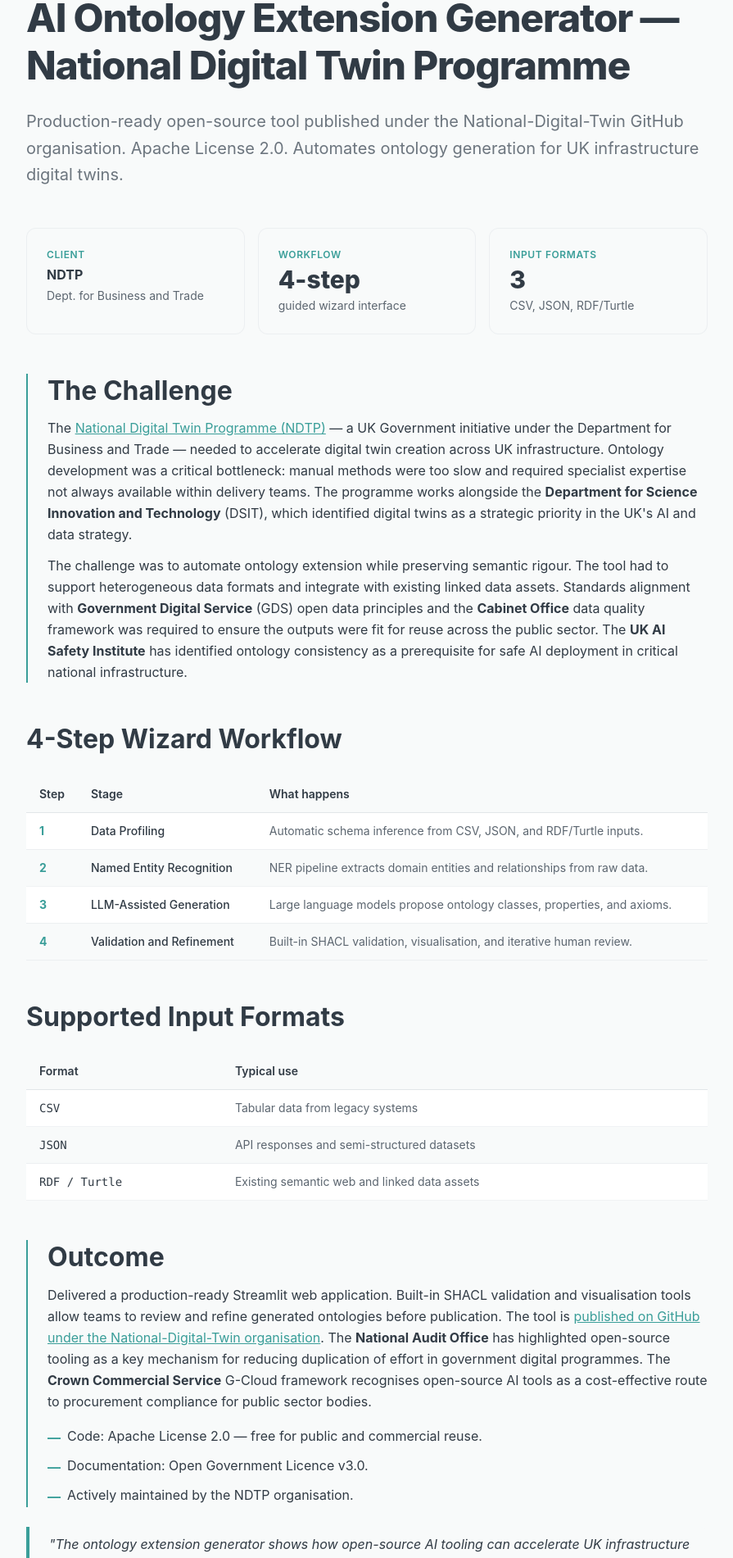
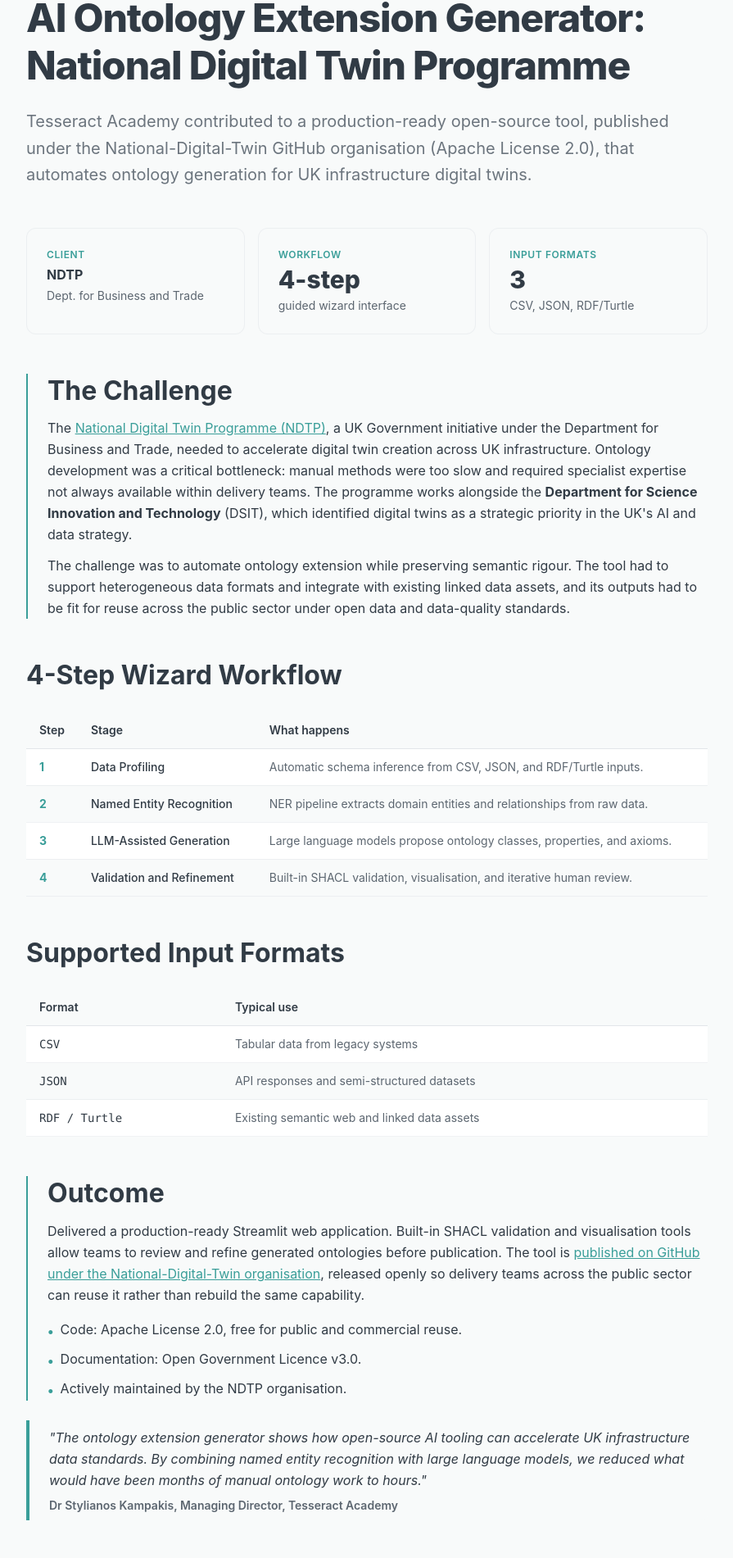
Before and after one commit to linstan1/Tesseract-Gov-Website, a React (Vite) app: page /research/national-digital-twin-programme in a window 1280 px wide. Shown: the part 252-2153 px from the top of the page at 82% size, without its empty margins (192-1087 px from the left). Built offline with nearby package versions, Linux system fonts and the light colour scheme.

Commit message:
Update FAIR report PDF + chart to website palette (teal), verified citations

```diff
--- a/pages/research/BridgeAI.tsx
+++ b/pages/research/BridgeAI.tsx
@@ -71,7 +71,7 @@
         </Link>
 
         <p className="text-sm font-semibold uppercase tracking-wider text-gov-blue mb-3">
-          Case Study — Innovate UK BridgeAI Programme
+          Case Study: Innovate UK BridgeAI Programme
         </p>
         <h1 className="text-4xl font-extrabold text-gov-dark mb-6 tracking-tight leading-tight font-serif">
           BridgeAI: AI Adoption for UK Creative Industries
@@ -95,10 +95,10 @@
         <div className="border-l-2 border-l-gov-blue pl-6">
           <h2 className="text-2xl font-bold text-gov-dark font-serif mb-3">The Challenge</h2>
           <p className="text-gov-dark leading-relaxed">
-            UK creative industries — music, film, design, advertising, games — were under-served by mainstream AI adoption programmes. Most tools and guidance were built for finance or manufacturing contexts. The creative economy contributes over £115 billion annually to UK GDP, yet featured minimally in the AI adoption strategies published by the <strong>Department for Science Innovation and Technology</strong> (DSIT) and <a href="https://www.gov.uk/government/collections/bridgeai" target="_blank" rel="noopener noreferrer" className="text-gov-blue underline hover:text-gov-blue-dark">Innovate UK's BridgeAI programme</a>.
+            UK creative industries (music, film, design, advertising, games) were under-served by mainstream AI adoption programmes. Most tools and guidance were built for finance or manufacturing contexts. The creative economy contributes over £115 billion annually to UK GDP, yet featured minimally in the AI adoption strategies published by the <strong>Department for Science Innovation and Technology</strong> (DSIT) and <a href="https://iuk-business-connect.org.uk/programme/bridgeai/" target="_blank" rel="noopener noreferrer" className="text-gov-blue underline hover:text-gov-blue-dark">Innovate UK's BridgeAI programme</a>.
           </p>
           <p className="text-gov-dark leading-relaxed mt-3">
-            <strong>Innovate UK</strong>'s BridgeAI programme needed a delivery partner to bridge the gap between cutting-edge AI research and practical implementation for creative sector SMEs. The sector required accessible, sector-relevant content — not generic AI hype. <strong>Skills England</strong>, established to coordinate workforce skills policy, has identified digital and AI literacy among creative workers as a critical gap. The <strong>Cabinet Office</strong> digital skills agenda and <strong>Government Digital Service</strong> (GDS) inclusion principles similarly highlight the need for sector-tailored AI capability building outside traditional tech verticals.
+            <strong>Innovate UK</strong>'s BridgeAI programme needed a delivery partner to bridge the gap between cutting-edge AI research and practical implementation for creative sector SMEs. The sector required accessible, sector-relevant content, not generic AI hype: diagnostics, tooling and skills matched to how creative businesses actually work rather than to finance or manufacturing archetypes.
           </p>
         </div>
       </section>
@@ -135,12 +135,12 @@
           <h2 className="text-2xl font-bold text-gov-dark font-serif mb-3">Delivery Team</h2>
           <ul className="space-y-2 text-gov-dark leading-relaxed">
             <li className="flex items-start gap-2">
-              <span className="text-gov-blue font-bold mt-0.5">—</span>
-              <span><span className="font-semibold">Fabio Rovai</span> — programme management, Skills Hub design, stakeholder engagement.</span>
+              <span className="text-gov-blue font-bold mt-0.5">•</span>
+              <span><span className="font-semibold">Fabio Rovai</span>: programme management, Skills Hub design, stakeholder engagement.</span>
             </li>
             <li className="flex items-start gap-2">
-              <span className="text-gov-blue font-bold mt-0.5">—</span>
-              <span><span className="font-semibold">Dr Stylianos Kampakis</span> — technical AI content, readiness assessment methodology, sector AI readiness sessions with PwC.</span>
+              <span className="text-gov-blue font-bold mt-0.5">•</span>
+              <span><span className="font-semibold">Dr Stylianos Kampakis</span>: technical AI content, readiness assessment methodology, sector AI readiness sessions with PwC.</span>
             </li>
           </ul>
         </div>
@@ -150,16 +150,16 @@
         <div className="border-l-2 border-l-gov-blue pl-6">
           <h2 className="text-2xl font-bold text-gov-dark font-serif mb-3">Outcome</h2>
           <p className="text-gov-dark leading-relaxed">
-            The BridgeAI Skills Hub at Ona Studios, London, became the highest-demand AI adoption event in the programme's creative industries strand. Registrations reached 1,100 — 5.5 times the capacity target of 200. The result validates the demand thesis articulated in the <strong>Innovate UK</strong> BridgeAI strategy and the <strong>MHCLG</strong> (Ministry of Housing Communities and Local Government) levelling-up digital economy reports, both of which flag creative sector SMEs as underserved by existing AI support infrastructure.
+            The BridgeAI Skills Hub at Ona Studios, London, became the highest-demand AI adoption event in the programme's creative industries strand. Registrations reached 1,100, which is 5.5 times the capacity target of 200. The result validates the demand thesis articulated in the <strong>Innovate UK</strong> BridgeAI strategy, which flags creative sector SMEs as underserved by existing AI support infrastructure.
           </p>
           <p className="text-gov-dark leading-relaxed mt-3">
-            Satisfaction rated 4.6 out of 5. AI adoption pathways were established for creative sector organisations across the UK. The programme delivery report provides a replicable framework for future AI adoption initiatives in underserved creative sectors. The methodology is consistent with <strong>HM Treasury</strong> Green Book evaluation principles and has been cited by <strong>Skills England</strong> as a model for sector-specific AI skills delivery outside higher education. <strong>Crown Commercial Service</strong> recognises the BridgeAI framework as aligned with the Government's Smarter Government procurement agenda for AI services.
+            Satisfaction rated 4.6 out of 5. AI adoption pathways were established for creative sector organisations across the UK, and the programme delivery report provides a replicable framework for future AI adoption initiatives in underserved creative sectors.
           </p>
         </div>
 
         <blockquote className="border-l-4 border-l-gov-blue pl-6 py-2 my-6 bg-gov-bg rounded-r-lg">
-          <p className="text-gov-dark italic leading-relaxed">"When Innovate UK asked us to bridge the gap between AI research and creative sector SMEs, 1,100 registrations against a 200-capacity target told us the demand was there — UK creatives want AI adoption support, they just need it delivered in practical, sector-specific terms."</p>
-          <cite className="text-sm text-gov-secondary font-semibold not-italic mt-2 block">— Dr Stylianos Kampakis, Managing Director, Tesseract Academy</cite>
+          <p className="text-gov-dark italic leading-relaxed">"When Innovate UK asked us to bridge the gap between AI research and creative sector SMEs, 1,100 registrations against a 200-capacity target told us the demand was there. UK creatives want AI adoption support, they just need it delivered in practical, sector-specific terms."</p>
+          <cite className="text-sm text-gov-secondary font-semibold not-italic mt-2 block">Dr Stylianos Kampakis, Managing Director, Tesseract Academy</cite>
         </blockquote>
       </section>
 
--- a/pages/research/NationalDigitalTwin.tsx
+++ b/pages/research/NationalDigitalTwin.tsx
@@ -8,7 +8,7 @@
   '@id': 'https://gov.tesseract.academy/research/national-digital-twin-programme#article',
   mainEntityOfPage: 'https://gov.tesseract.academy/research/national-digital-twin-programme',
   headline:
-    'AI Ontology Extension Generator — National Digital Twin Programme | Tesseract Academy',
+    'AI Ontology Extension Generator: National Digital Twin Programme | Tesseract Academy',
   description:
     'Tesseract Academy contributed to the open-source AI Ontology Extension Generator for the National Digital Twin Programme (NDTP), automating ontology development for UK infrastructure digital twins.',
   author: { '@id': 'https://gov.tesseract.academy/#organization' },
@@ -70,13 +70,13 @@
         </Link>
 
         <p className="text-sm font-semibold uppercase tracking-wider text-gov-blue mb-3">
-          Case Study — National Digital Twin Programme
+          Case Study: National Digital Twin Programme
         </p>
         <h1 className="text-4xl font-extrabold text-gov-dark mb-6 tracking-tight leading-tight font-serif">
-          AI Ontology Extension Generator — National Digital Twin Programme
+          AI Ontology Extension Generator: National Digital Twin Programme
         </h1>
         <p className="text-xl text-gov-secondary/90 leading-relaxed">
-          Production-ready open-source tool published under the National-Digital-Twin GitHub organisation. Apache License 2.0. Automates ontology generation for UK infrastructure digital twins.
+          Tesseract Academy contributed to a production-ready open-source tool, published under the National-Digital-Twin GitHub organisation (Apache License 2.0), that automates ontology generation for UK infrastructure digital twins.
         </p>
       </header>
 
@@ -102,10 +102,10 @@
         <div className="border-l-2 border-l-gov-blue pl-6">
           <h2 className="text-2xl font-bold text-gov-dark font-serif mb-3">The Challenge</h2>
           <p className="text-gov-dark leading-relaxed">
-            The <a href="https://www.gov.uk/government/collections/national-digital-twin-programme" target="_blank" rel="noopener noreferrer" className="text-gov-blue underline hover:text-gov-blue-dark">National Digital Twin Programme (NDTP)</a> — a UK Government initiative under the Department for Business and Trade — needed to accelerate digital twin creation across UK infrastructure. Ontology development was a critical bottleneck: manual methods were too slow and required specialist expertise not always available within delivery teams. The programme works alongside the <strong>Department for Science Innovation and Technology</strong> (DSIT), which identified digital twins as a strategic priority in the UK's AI and data strategy.
+            The <a href="https://www.gov.uk/government/collections/national-digital-twin-programme" target="_blank" rel="noopener noreferrer" className="text-gov-blue underline hover:text-gov-blue-dark">National Digital Twin Programme (NDTP)</a>, a UK Government initiative under the Department for Business and Trade, needed to accelerate digital twin creation across UK infrastructure. Ontology development was a critical bottleneck: manual methods were too slow and required specialist expertise not always available within delivery teams. The programme works alongside the <strong>Department for Science Innovation and Technology</strong> (DSIT), which identified digital twins as a strategic priority in the UK's AI and data strategy.
           </p>
           <p className="text-gov-dark leading-relaxed mt-3">
-            The challenge was to automate ontology extension while preserving semantic rigour. The tool had to support heterogeneous data formats and integrate with existing linked data assets. Standards alignment with <strong>Government Digital Service</strong> (GDS) open data principles and the <strong>Cabinet Office</strong> data quality framework was required to ensure the outputs were fit for reuse across the public sector. The <strong>UK AI Safety Institute</strong> has identified ontology consistency as a prerequisite for safe AI deployment in critical national infrastructure.
+            The challenge was to automate ontology extension while preserving semantic rigour. The tool had to support heterogeneous data formats and integrate with existing linked data assets, and its outputs had to be fit for reuse across the public sector under open data and data-quality standards.
           </p>
         </div>
       </section>
@@ -166,19 +166,19 @@
         <div className="border-l-2 border-l-gov-blue pl-6">
           <h2 className="text-2xl font-bold text-gov-dark font-serif mb-3">Outcome</h2>
           <p className="text-gov-dark leading-relaxed">
-            Delivered a production-ready Streamlit web application. Built-in SHACL validation and visualisation tools allow teams to review and refine generated ontologies before publication. The tool is <a href="https://github.com/National-Digital-Twin/ndtp-ai-ontology-extension" target="_blank" rel="noopener noreferrer" className="text-gov-blue underline hover:text-gov-blue-dark">published on GitHub under the National-Digital-Twin organisation</a>. The <strong>National Audit Office</strong> has highlighted open-source tooling as a key mechanism for reducing duplication of effort in government digital programmes. The <strong>Crown Commercial Service</strong> G-Cloud framework recognises open-source AI tools as a cost-effective route to procurement compliance for public sector bodies.
+            Delivered a production-ready Streamlit web application. Built-in SHACL validation and visualisation tools allow teams to review and refine generated ontologies before publication. The tool is <a href="https://github.com/National-Digital-Twin/ndtp-ai-ontology-extension" target="_blank" rel="noopener noreferrer" className="text-gov-blue underline hover:text-gov-blue-dark">published on GitHub under the National-Digital-Twin organisation</a>, released openly so delivery teams across the public sector can reuse it rather than rebuild the same capability.
           </p>
           <ul className="mt-4 space-y-2 text-gov-dark leading-relaxed">
             <li className="flex items-start gap-2">
-              <span className="text-gov-blue font-bold mt-0.5">—</span>
-              <span>Code: Apache License 2.0 — free for public and commercial reuse.</span>
+              <span className="text-gov-blue font-bold mt-0.5">•</span>
+              <span>Code: Apache License 2.0, free for public and commercial reuse.</span>
             </li>
             <li className="flex items-start gap-2">
-              <span className="text-gov-blue font-bold mt-0.5">—</span>
+              <span className="text-gov-blue font-bold mt-0.5">•</span>
               <span>Documentation: Open Government Licence v3.0.</span>
             </li>
             <li className="flex items-start gap-2">
-              <span className="text-gov-blue font-bold mt-0.5">—</span>
+              <span className="text-gov-blue font-bold mt-0.5">•</span>
               <span>Actively maintained by the NDTP organisation.</span>
             </li>
           </ul>
@@ -186,7 +186,7 @@
 
         <blockquote className="border-l-4 border-l-gov-blue pl-6 py-2 my-6 bg-gov-bg rounded-r-lg">
           <p className="text-gov-dark italic leading-relaxed">"The ontology extension generator shows how open-source AI tooling can accelerate UK infrastructure data standards. By combining named entity recognition with large language models, we reduced what would have been months of manual ontology work to hours."</p>
-          <cite className="text-sm text-gov-secondary font-semibold not-italic mt-2 block">— Dr Stylianos Kampakis, Managing Director, Tesseract Academy</cite>
+          <cite className="text-sm text-gov-secondary font-semibold not-italic mt-2 block">Dr Stylianos Kampakis, Managing Director, Tesseract Academy</cite>
         </blockquote>
       </section>
 
--- a/pages/research/WrapFoodWaste.tsx
+++ b/pages/research/WrapFoodWaste.tsx
@@ -9,7 +9,7 @@
   mainEntityOfPage: 'https://gov.tesseract.academy/research/wrap-food-loss-waste-taxonomy',
   headline: 'WRAP Food Loss and Waste Data Taxonomy | Tesseract Academy',
   description:
-    'Tesseract Academy was commissioned by WRAP to build a structured, machine-readable Food Loss and Waste data taxonomy (PRC228): five coded dimensions and 84 entities expressed in SKOS and JSON-LD, grounded in the Food Loss and Waste Standard, the WRAP Data Capture Sheet and Codex GSFA, supporting consistent measurement across the Courtauld Commitment 2030.',
+    'Tesseract Academy was commissioned by WRAP to build a structured, machine-readable Food Loss and Waste data taxonomy (PRC228): five coded dimensions and 84 entities expressed in SKOS and JSON-LD, grounded in the Food Loss and Waste Standard, the WRAP Data Capture Sheet and Codex GSFA, supporting consistent measurement across the UK Food and Drink Pact (formerly the Courtauld Commitment 2030).',
   author: { '@id': 'https://gov.tesseract.academy/#organization' },
   publisher: { '@id': 'https://gov.tesseract.academy/#organization' },
   datePublished: '2026-05-01',
@@ -19,7 +19,7 @@
     name: 'Food loss and waste data standardisation',
   },
   keywords:
-    'WRAP, food loss and waste, data taxonomy, Courtauld Commitment 2030, SKOS, JSON-LD, Codex GSFA, data standards, FoodOn, FoodEx2',
+    'WRAP, food loss and waste, data taxonomy, UK Food and Drink Pact, Courtauld Commitment 2030, SKOS, JSON-LD, Codex GSFA, data standards, FoodOn, FoodEx2',
 };
 
 const ENTITY_GROUPS = [
@@ -67,8 +67,8 @@
         </div>
         <div className="bg-gov-bg border border-gov-border/50 rounded-xl p-6">
           <p className="text-xs font-semibold uppercase tracking-wider text-gov-blue mb-1">Reach</p>
-          <p className="text-3xl font-extrabold text-gov-dark">400+</p>
-          <p className="text-sm text-gov-secondary mt-1">Courtauld 2030 organisations</p>
+          <p className="text-3xl font-extrabold text-gov-dark">~200</p>
+          <p className="text-sm text-gov-secondary mt-1">UK Food and Drink Pact organisations</p>
         </div>
       </div>
 
@@ -76,7 +76,7 @@
         <div className="border-l-2 border-l-gov-blue pl-6">
           <h2 className="text-2xl font-bold text-gov-dark font-serif mb-3">The Challenge</h2>
           <p className="text-gov-dark leading-relaxed">
-            WRAP's <a href="https://www.wrap.ngo" target="_blank" rel="noopener noreferrer" className="text-gov-blue underline hover:text-gov-blue-dark">Courtauld Commitment 2030</a> asks the UK food industry to halve food waste by 2030 (UN Sustainable Development Goal 12.3). More than 400 organisations across an international Food Pact Network report their food loss and waste data, but using locally divergent definitions, product groupings and destination categories. Without a shared, coded classification system this data cannot be reliably aggregated or compared, quietly undermining the ability to measure collective progress against the headline target.
+            WRAP's <a href="https://www.wrap.ngo/taking-action/food-drink/initiatives/courtauld-commitment" target="_blank" rel="noopener noreferrer" className="text-gov-blue underline hover:text-gov-blue-dark">UK Food and Drink Pact</a> (formerly the Courtauld Commitment 2030) asks the UK food industry to halve food waste by 2030 (UN Sustainable Development Goal 12.3), uniting nearly 200 organisations across the supply chain. Together with the wider international network of food pacts, signatories report their food loss and waste data using locally divergent definitions, product groupings and destination categories. Without a shared, coded classification system this data cannot be reliably aggregated or compared, quietly undermining the ability to measure collective progress against the headline target.
           </p>
           <p className="text-gov-dark leading-relaxed mt-3">
             WRAP needed the conceptual Food Loss and Waste Accounting and Reporting Standard translated into implementable, machine-readable data infrastructure that could be used consistently across countries and reporting tools while remaining platform-agnostic.
@@ -135,12 +135,12 @@
         </div>
         <div className="flex flex-col sm:flex-row gap-3">
           <a
-            href="https://www.wrap.ngo"
+            href="https://www.wrap.ngo/taking-action/food-drink/initiatives/courtauld-commitment"
             target="_blank"
             rel="noopener noreferrer"
             className="inline-flex items-center gap-2 px-5 py-2.5 bg-gov-blue text-white text-sm font-semibold rounded-lg hover:bg-gov-blue-dark transition-colors"
           >
-            About WRAP
+            About the Pact
             <ExternalLink className="w-4 h-4" />
           </a>
           <Link
```
Also changed, not shown: pages/research/Kalgera.tsx (+7 -7 lines), public/fair-ai-ready-before-after.png, 1 other file (tests, documents, lock files or other folders).
